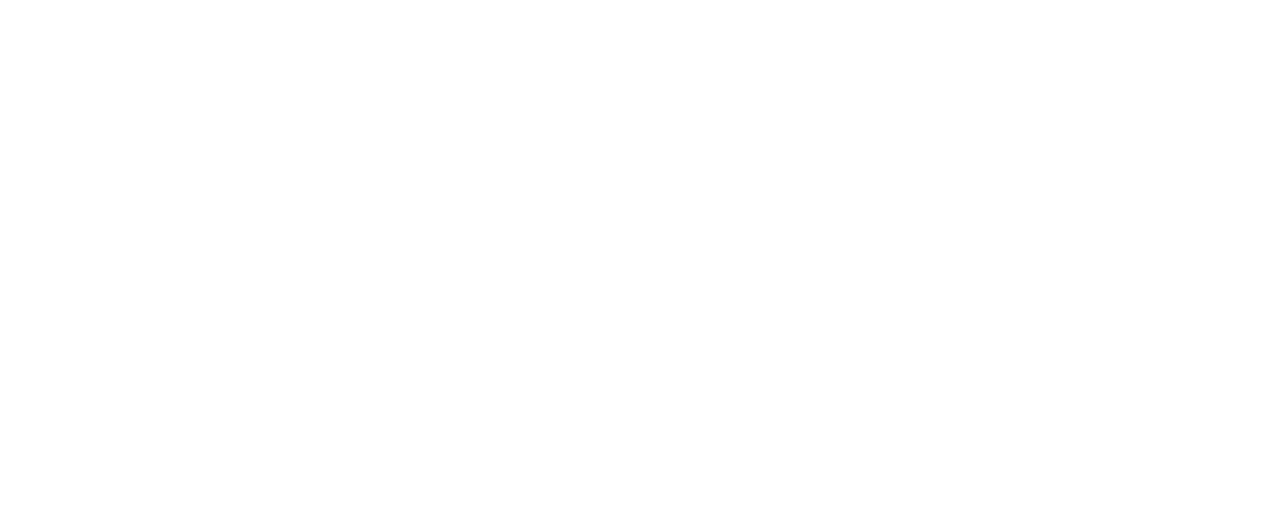
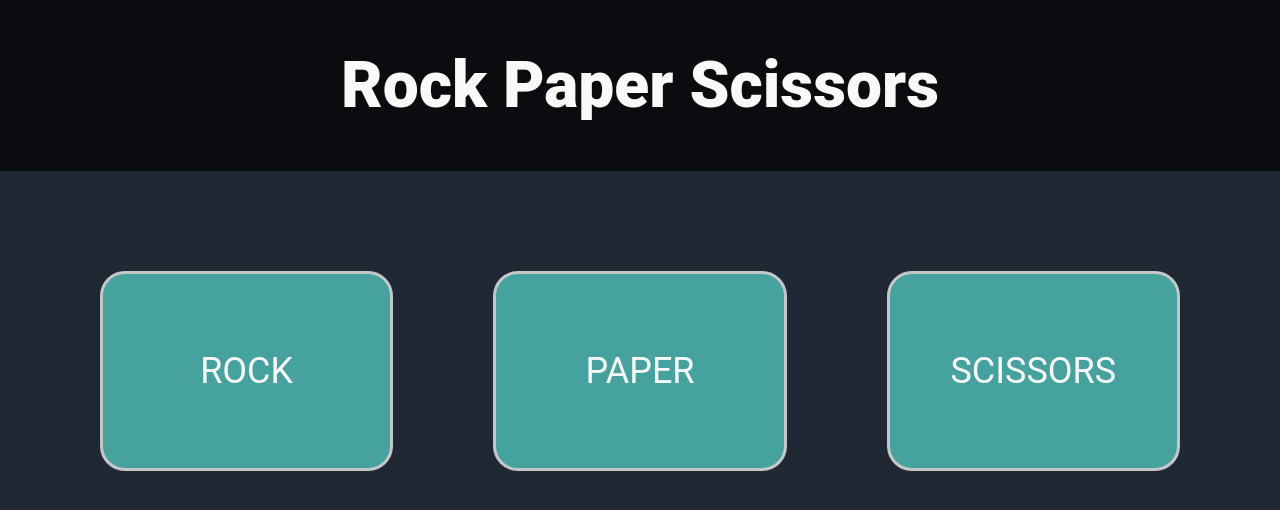
Before and after one commit to wrewsama/odin-rockpaperscissors, a plain HTML site: page index.html in a window 1280 px wide. Drawn offline with Linux system fonts and the light colour scheme.

Commit message:
Initial Commit.

```diff
--- a/index.html
+++ b/index.html
@@ -4,9 +4,17 @@
     <meta charset="UTF-8">
     <meta http-equiv="X-UA-Compatible" content="IE=edge">
     <meta name="viewport" content="width=device-width, initial-scale=1.0">
+    <script src = "script.js" defer></script>
+    <link rel="stylesheet" href="styles.css">
     <title>Rock Paper Scissors</title>
 </head>
 <body>
-    <script src = "script.js"></script>
+    <div id = "heading">Rock Paper Scissors</div>
+    <div id = "buttons">
+        <button id = "rock"> ROCK </button>
+        <button id = "paper"> PAPER </button>
+        <button id = "scissors"> SCISSORS </button>
+    </div>
+    <div id = "result"></div>
 </body>
 </html>
--- a/script.js
+++ b/script.js
@@ -1,3 +1,11 @@
+/**
+ * Get the buttons and the result text
+ */
+const rock = document.querySelector("#rock");
+const paper = document.querySelector("#paper");
+const scissors = document.querySelector("#scissors");
+const result = document.querySelector("#result");
+
 /**
  * Simulates the computer's move.
  *
@@ -48,10 +56,18 @@ function playRound(playerSelection, computerSelection) {
     }
 }
 
-function game() {
-    for (let i = 0; i < 5; i++) {
-        playerSelection = prompt("enter selection");
-        result = playRound(playerSelection, computerPlay());
-        console.log(result);
-    }
+/**
+ * Setting up event listeners on the buttons
+ */
+rock.addEventListener('click', () => play("rock"));
+paper.addEventListener('click', () => play("paper"));
+scissors.addEventListener('click', () => play("scissors"));
+
+
+/**
+ * Plays the game with a given player input
+ */
+function play(choice) {
+    const gameResult = playRound(choice, computerPlay());
+    result.textContent = gameResult;
 }
--- /dev/null
+++ b/styles.css
@@ -0,0 +1,58 @@
+body {
+    font-family: Roboto, sans-serif;
+    display: flex;
+    flex-direction: column;
+    margin:0;
+    background-color: #1F2833;
+}
+
+/* Heading Section */
+#heading {
+    text-align: center;
+    flex: 1;
+    font-size: 64px;
+    font-weight: 900;
+    background-color: #0B0C10;
+    color: #F9FAF8;
+    padding: 48px;
+}
+
+/* Button Section */
+#buttons {
+    margin: 100px;
+    flex: 1;
+    display: flex;
+    justify-content: center;
+    gap: 100px;
+}
+
+#buttons button {
+    font-size: 36px;
+    font-family: inherit;
+    flex: 1;
+    padding: 25px;
+    background-color: #45A29E;
+    color: #F9FAF8;
+    border-radius: 25px;
+    border-style: solid;
+    border-width: 3px;
+    border-color: #C5C6C7;
+    min-height: 200px;
+}
+
+#buttons button:hover {
+    border-color: #66FCF1;
+    transform: scale(1.1);
+}
+
+#buttons button:active {
+    background-color: #66FCF1;
+}
+
+/* Result Text */
+#result {
+    color: white;
+    flex: 1;
+    text-align: center;
+    font-size: 48px;
+}
```
Also changed, not shown: 1 other file.
